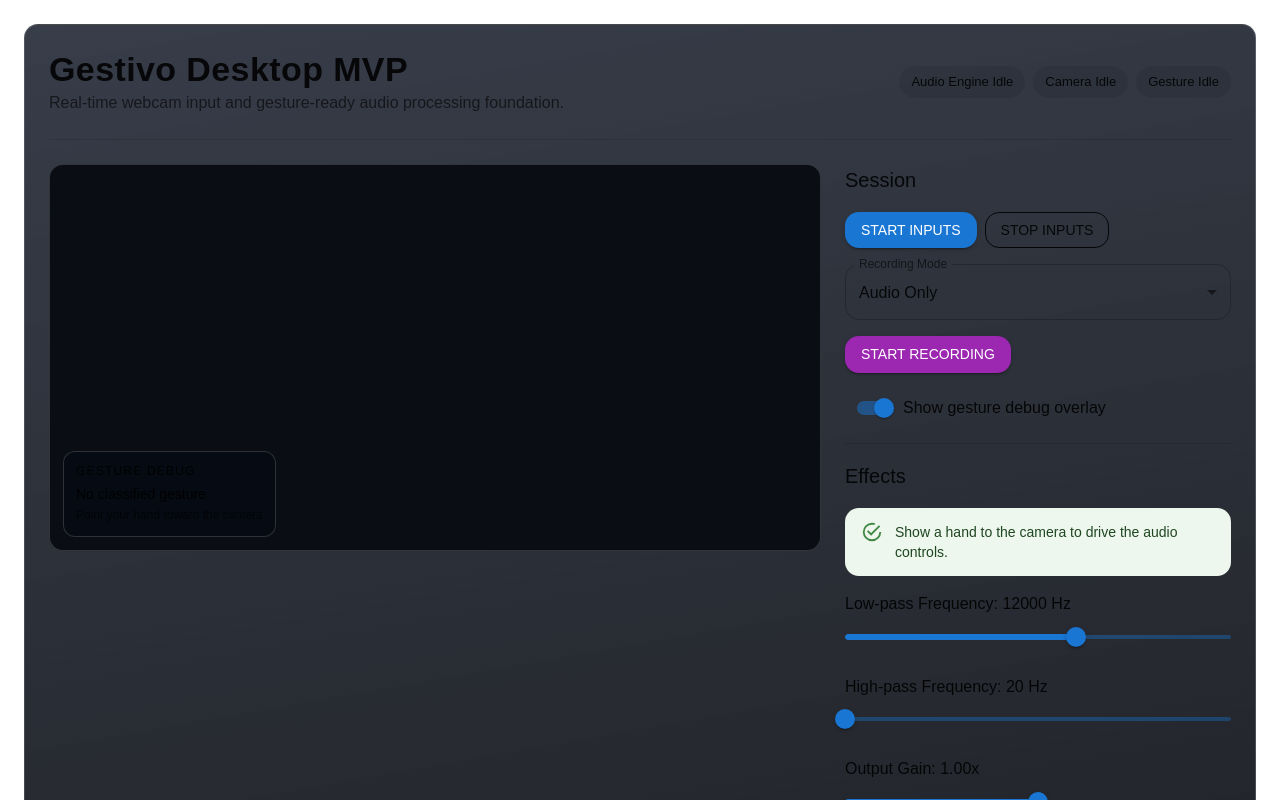
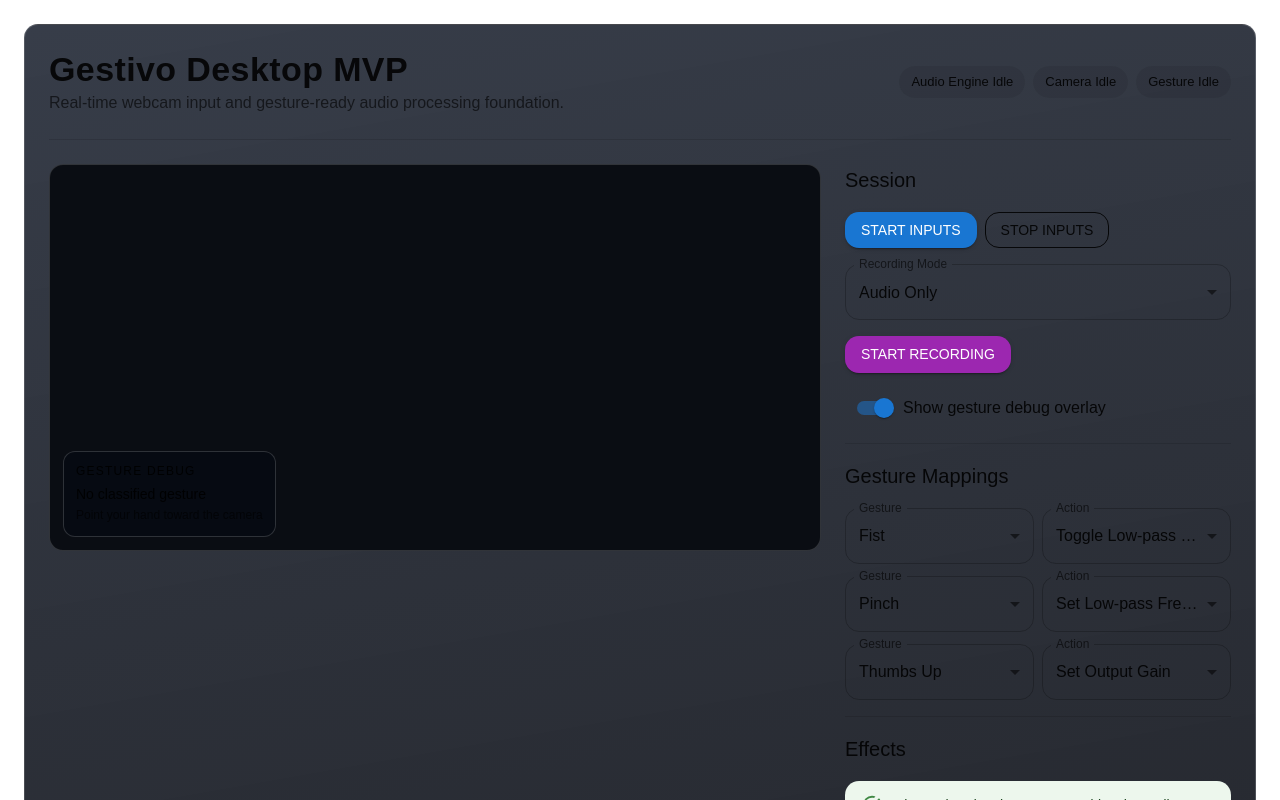
Before and after one commit to Duplad97/gestivo-mono, a React (Vite) app in the folder desktop-app/: page / in a window 1280 px wide. Shown: the top 800 px of the page. Built offline with nearby package versions, Linux system fonts and the light colour scheme.

Commit message:
Moved gesture mappings out of hardcoded store defaults, distinguished gestures, added simple persistence for settings

```diff
--- a/desktop-app/src/app/App.tsx
+++ b/desktop-app/src/app/App.tsx
@@ -25,7 +25,13 @@ import { useCameraStream } from '../features/camera/useCameraStream';
 import { GestureDetector, type GestureFrame } from '../features/gestures/GestureDetector';
 import { GestureOverlay } from '../features/gestures/GestureOverlay';
 import { mapGestureToAction } from '../features/gestures/GestureMapper';
-import type { GestureEvent } from '../features/gestures/types';
+import {
+  GESTURE_ACTIONS,
+  GESTURE_NAMES,
+  type GestureAction,
+  type GestureEvent,
+  type GestureName
+} from '../features/gestures/types';
 import { RecordingController } from '../features/recording/RecordingController';
 import { useAppStore } from '../stores/appStore';
 import { downloadBlob } from '../utils/file';
@@ -41,6 +47,17 @@ const nowFileName = (mode: RecordingMode): string => {
 
 export const App = (): ReactElement => {
   const discreteGestureCooldownMs = 900;
+  const gestureLabels: Record<GestureName, string> = {
+    fist: 'Fist',
+    open_hand: 'Open Hand',
+    pinch: 'Pinch',
+    thumbs_up: 'Thumbs Up'
+  };
+  const actionLabels: Record<GestureAction, string> = {
+    setLowPassFrequency: 'Set Low-pass Frequency',
+    setOutputGain: 'Set Output Gain',
+    toggleLowPassFocus: 'Toggle Low-pass Focus'
+  };
   const [statusMessage, setStatusMessage] = useState<string>('Ready');
   const [recordingMode, setRecordingMode] = useState<RecordingMode>('audio');
   const [micStream, setMicStream] = useState<MediaStream | null>(null);
@@ -74,6 +91,7 @@ export const App = (): ReactElement => {
   const setOutputGain = useAppStore((state) => state.setOutputGain);
   const setRecordingActive = useAppStore((state) => state.setRecordingActive);
   const setGestureDebugOverlayEnabled = useAppStore((state) => state.setGestureDebugOverlayEnabled);
+  const setGestureMapping = useAppStore((state) => state.setGestureMapping);
 
   const audioState = useMemo(() => audioEngineRef.current.getState(), [micStream]);
 
@@ -350,6 +368,57 @@ export const App = (): ReactElement => {
 
               <Divider />
 
+              <Typography variant="h6">Gesture Mappings</Typography>
+              <Stack spacing={1.5}>
+                {gestureMappings.map((mapping, index) => (
+                  <Stack key={`${index}-${mapping.gesture}-${mapping.action}`} direction={{ xs: 'column', sm: 'row' }} spacing={1}>
+                    <FormControl fullWidth>
+                      <InputLabel id={`gesture-select-${index}`}>Gesture</InputLabel>
+                      <Select
+                        labelId={`gesture-select-${index}`}
+                        label="Gesture"
+                        value={mapping.gesture}
+                        onChange={(event) =>
+                          setGestureMapping(index, {
+                            ...mapping,
+                            gesture: event.target.value as GestureName
+                          })
+                        }
+                      >
+                        {GESTURE_NAMES.map((gestureName) => (
+                          <MenuItem key={gestureName} value={gestureName}>
+                            {gestureLabels[gestureName]}
+                          </MenuItem>
+                        ))}
+                      </Select>
+                    </FormControl>
+
+                    <FormControl fullWidth>
+                      <InputLabel id={`action-select-${index}`}>Action</InputLabel>
+                      <Select
+                        labelId={`action-select-${index}`}
+                        label="Action"
+                        value={mapping.action}
+                        onChange={(event) =>
+                          setGestureMapping(index, {
+                            ...mapping,
+                            action: event.target.value as GestureAction
+                          })
+                        }
+                      >
+                        {GESTURE_ACTIONS.map((actionName) => (
+                          <MenuItem key={actionName} value={actionName}>
+                            {actionLabels[actionName]}
+                          </MenuItem>
+                        ))}
+                      </Select>
+                    </FormControl>
+                  </Stack>
+                ))}
+              </Stack>
+
+              <Divider />
+
               <Typography variant="h6">Effects</Typography>
               <Alert severity="success">
                 {lastGesture
--- a/desktop-app/src/features/gestures/types.ts
+++ b/desktop-app/src/features/gestures/types.ts
@@ -1,6 +1,10 @@
 export type GestureName = 'fist' | 'open_hand' | 'pinch' | 'thumbs_up';
 
 export type GestureAction = 'setLowPassFrequency' | 'setOutputGain' | 'toggleLowPassFocus';
+
+export const GESTURE_NAMES: GestureName[] = ['fist', 'open_hand', 'pinch', 'thumbs_up'];
+
+export const GESTURE_ACTIONS: GestureAction[] = ['setLowPassFrequency', 'setOutputGain', 'toggleLowPassFocus'];
 
 export type GestureEvent = {
   gesture: GestureName;
--- a/desktop-app/src/stores/appStore.ts
+++ b/desktop-app/src/stores/appStore.ts
@@ -14,6 +14,7 @@ type AppState = {
   setOutputGain: (value: number) => void;
   setRecordingActive: (value: boolean) => void;
   setGestureDebugOverlayEnabled: (value: boolean) => void;
+  setGestureMapping: (index: number, mapping: GestureMappingRule) => void;
 };
 
 export const useAppStore = create<AppState>((set) => ({
@@ -40,5 +41,15 @@ export const useAppStore = create<AppState>((set) => ({
         ...state.settings,
         enableGestureDebugOverlay: value
       }
+    })),
+  setGestureMapping: (index, mapping) =>
+    set((state) => ({
+      gestureMappings: state.gestureMappings.map((currentMapping, currentIndex) => {
+        if (currentIndex !== index) {
+          return currentMapping;
+        }
+
+        return mapping;
+      })
     }))
 }));
```
